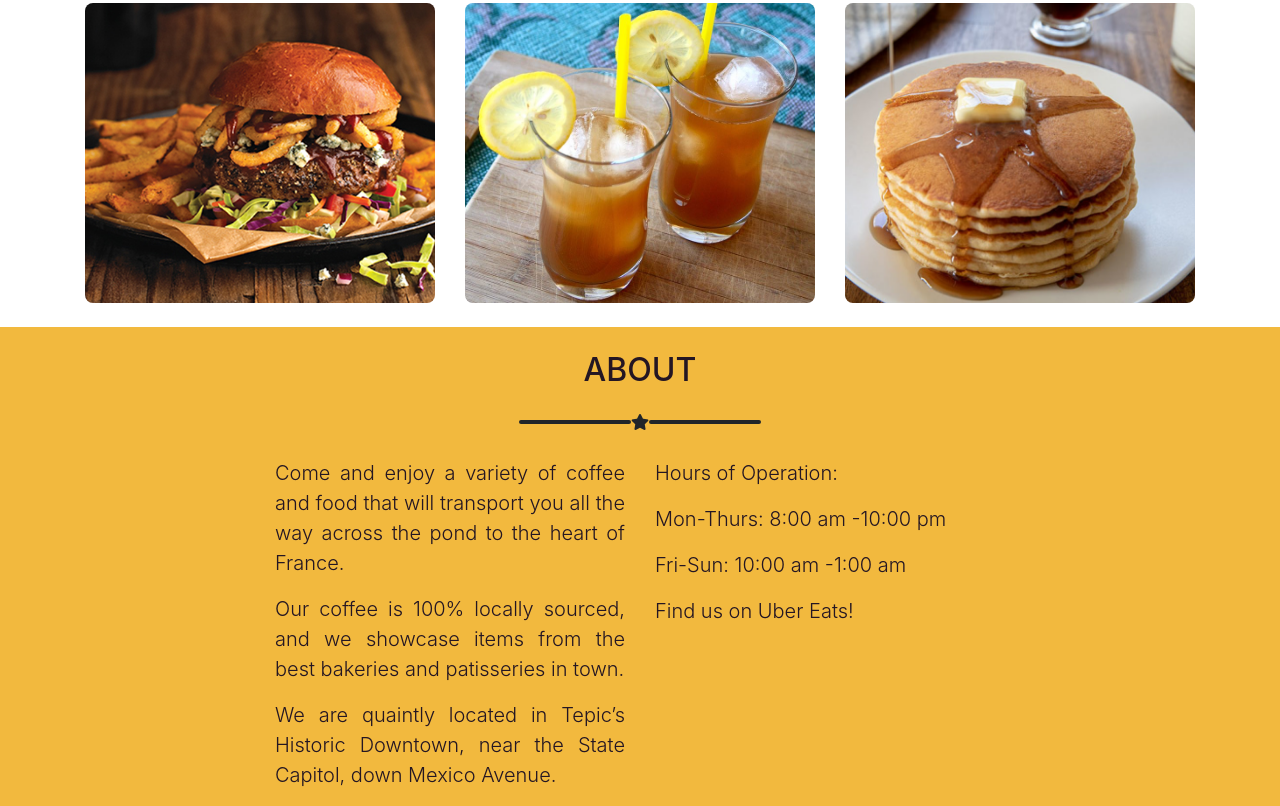
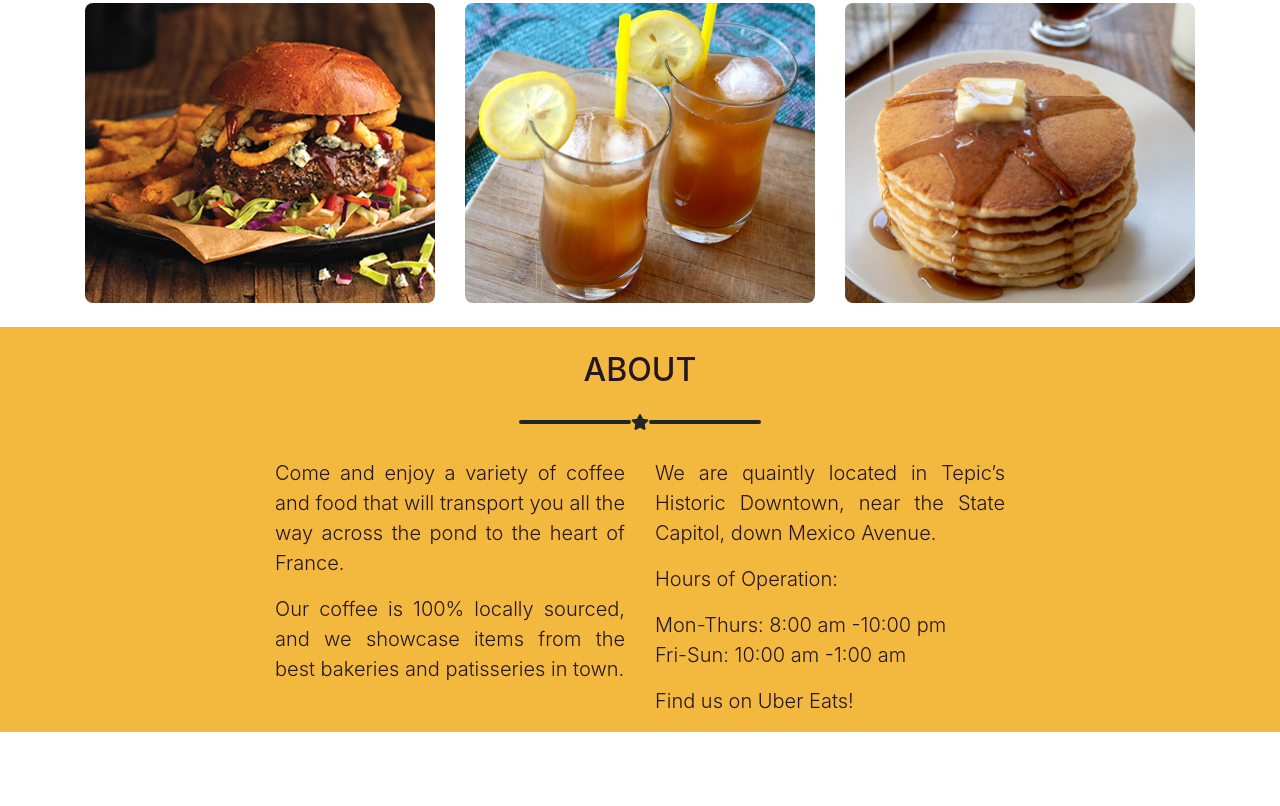
Before and after one commit to yayitax/landing-page, a website: page index.html in a window 1280 px wide. Shown: the part 1116-1922 px from the top of the page. After the commit the page ends 1848 px from the top, so only its background shows below. Drawn offline with nearby package versions, Linux system fonts and the light colour scheme.

Commit message:
Error changes

```diff
--- a/index.html
+++ b/index.html
@@ -204,13 +204,12 @@
         <div class="col-lg-4 ml-auto">
           <p class="lead text-justify">Come and enjoy a variety of coffee and food that will transport you all the way across the pond to the heart of France.</p>
           <p class="lead text-justify">Our coffee is 100% locally sourced, and we showcase items from the best bakeries and patisseries in town.</p>
-          <p class="lead text-justify">We are quaintly located in Tepic’s Historic Downtown, near the State Capitol, down Mexico Avenue.</p>
           </div>
         <div class="col-lg-4 mr-auto">
-           <p class="lead text-justify">Hours of Operation:</p>
-           <p class="lead text-justify">Mon-Thurs: 8:00 am -10:00 pm</p>
-           <p class="lead text-justify">Fri-Sun: 10:00 am -1:00 am</p>
-           <p class="lead text-justify">Find us on Uber Eats!</p>
+          <p class="lead text-justify">We are quaintly located in Tepic’s Historic Downtown, near the State Capitol, down Mexico Avenue.</p>
+          <p class="lead text-justify">Hours of Operation:</p>
+          <p class="lead text-justify">Mon-Thurs: 8:00 am -10:00 pm<br>Fri-Sun: 10:00 am -1:00 am</p>
+          <p class="lead text-justify">Find us on Uber Eats!</p>
         </div>
       </div>
     </div>
```
